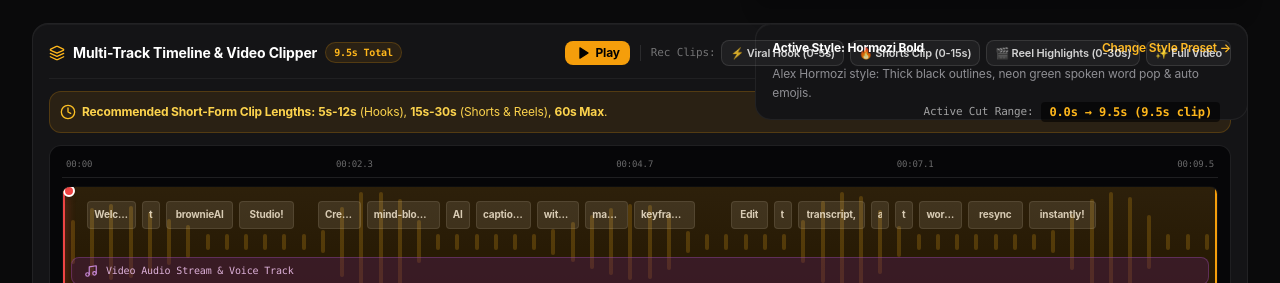
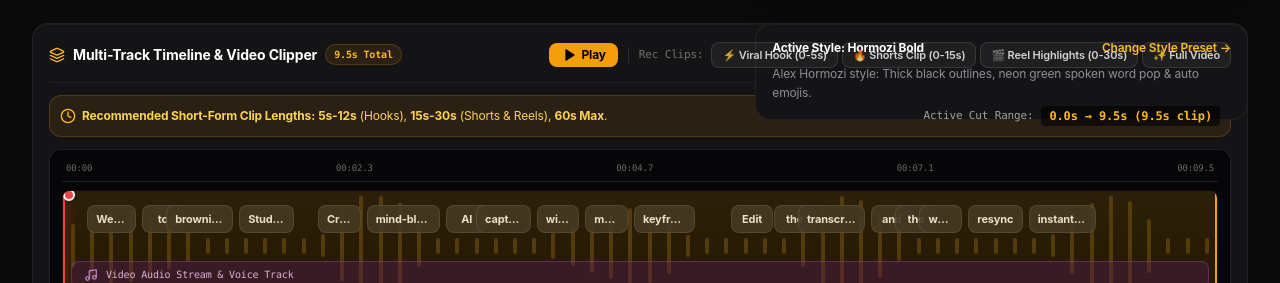
Before and after one commit to vivekmed18-glitch/Brownie-Ai-Studio, a React (Vite) app: page / in a window 1280 px wide. Shown: the part 1173-1456 px from the top of the page. Built offline with nearby package versions, Linux system fonts and the light colour scheme.

Commit message:
fix: resolve timeline header overflow and word chip overlapping issues

```diff
--- a/src/components/Timeline.tsx
+++ b/src/components/Timeline.tsx
@@ -68,8 +68,8 @@ export const Timeline: React.FC<TimelineProps> = ({
 
   return (
     <div className="glass-panel p-4 rounded-2xl space-y-3 w-full border border-white/10 shadow-2xl">
-      {/* Timeline Header Toolbar (WhiteStair Style) */}
-      <div className="flex flex-wrap items-center justify-between border-b border-white/5 pb-3 gap-2">
+      {/* Timeline Header Toolbar */}
+      <div className="flex flex-col sm:flex-row sm:items-center justify-between border-b border-white/5 pb-3 gap-3">
         <div className="flex items-center gap-2">
           <h3 className="font-bold text-white text-sm flex items-center gap-2">
             <Layers className="h-4 w-4 text-brownie-400" /> Multi-Track Timeline & Video Clipper
@@ -80,28 +80,30 @@ export const Timeline: React.FC<TimelineProps> = ({
         </div>
 
         {/* Quick Action Toolbar Buttons */}
-        <div className="flex items-center gap-1.5 overflow-x-auto text-xs">
+        <div className="flex items-center gap-2 text-xs flex-wrap">
           <button
             onClick={onTogglePlay}
-            className="flex items-center gap-1 bg-brownie-500 text-black font-bold px-2.5 py-1 rounded-lg hover:scale-105 transition-transform"
+            className="flex items-center gap-1 bg-brownie-500 text-black font-bold px-3 py-1 rounded-lg hover:scale-105 transition-transform"
           >
             {isPlaying ? <Pause className="h-3.5 w-3.5 fill-black" /> : <Play className="h-3.5 w-3.5 fill-black ml-0.5" />}
             {isPlaying ? 'Pause' : 'Play'}
           </button>
 
-          <span className="w-[1px] h-4 bg-white/10 mx-1" />
+          <span className="hidden sm:inline w-[1px] h-4 bg-white/10 mx-0.5" />
 
           {/* Quick Clip Presets */}
-          <span className="text-white/40 text-[11px] font-mono hidden sm:inline">Rec Clips:</span>
+          <div className="flex items-center gap-1 overflow-x-auto scrollbar-none py-0.5">
+            <span className="text-white/40 text-[11px] font-mono hidden md:inline mr-1">Rec Clips:</span>
             {CLIP_PRESETS.map((preset) => (
               <button
                 key={preset.label}
                 onClick={() => handleApplyPresetTrim(preset.start, preset.end)}
-              className="bg-white/5 hover:bg-white/10 text-white/80 border border-white/10 px-2 py-1 rounded-lg text-[11px] font-semibold transition-all whitespace-nowrap"
+                className="bg-white/5 hover:bg-white/10 text-white/80 border border-white/10 px-2.5 py-1 rounded-lg text-[11px] font-semibold transition-all whitespace-nowrap"
               >
                 {preset.label}
               </button>
             ))}
+          </div>
         </div>
       </div>
 
@@ -157,18 +159,18 @@ export const Timeline: React.FC<TimelineProps> = ({
           <div className="absolute top-2 inset-x-0 h-10 px-2 flex items-center pointer-events-none">
             {words.map((w) => {
               const leftPct = (w.start / effectiveDuration) * 100;
-              const widthPct = Math.max(1.5, ((w.end - w.start) / effectiveDuration) * 100);
+              const widthPct = Math.max(3, ((w.end - w.start) / effectiveDuration) * 100);
               const isActive = currentTime >= w.start && currentTime <= w.end;
 
               return (
                 <div
                   key={w.id}
-                  className={`absolute h-7 px-1.5 rounded flex items-center justify-center text-[10px] font-bold border transition-all truncate ${
+                  className={`absolute h-7 px-2 rounded-lg flex items-center justify-center text-[11px] font-bold border transition-all truncate shadow-sm ${
                     isActive
-                      ? 'bg-brownie-500 text-black border-amber-300 shadow-md shadow-brownie-500/30 scale-105 z-10'
-                      : 'bg-white/10 text-white/80 border-white/10'
+                      ? 'bg-brownie-500 text-black border-amber-300 shadow-md shadow-brownie-500/30 font-extrabold z-10 scale-[1.03]'
+                      : 'bg-zinc-800/90 text-white/90 border-white/10 hover:border-white/20'
                   }`}
-                  style={{ left: `${leftPct}%`, width: `${widthPct}%` }}
+                  style={{ left: `${leftPct}%`, width: `${widthPct}%`, minWidth: '42px' }}
                   title={`${w.word} (${w.start}s - ${w.end}s)`}
                 >
                   <span className="truncate">{w.word}</span>
```
Lines whose indentation alone changed are shown as unchanged.
